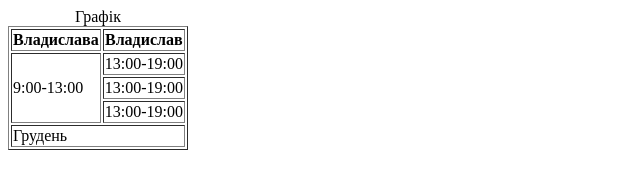
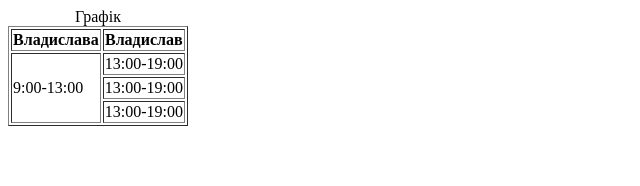
Before and after one commit to VladaHalak/Lesson-3, a plain HTML site: page table.html in a window 1280 px wide. Shown: the whole page, without its empty margins (0-640 px from the left). Drawn offline with Linux system fonts and the light colour scheme.

Commit message:
remore table row

```diff
--- a/table.html
+++ b/table.html
@@ -22,9 +22,7 @@
         <td>13:00-19:00</td>
     <tr>
         <td>13:00-19:00</td>
-    <tr>
-        <td colspan="2">Грудень</td>
-    </tr>
+
 </table>
 </body>
 </html>
```
